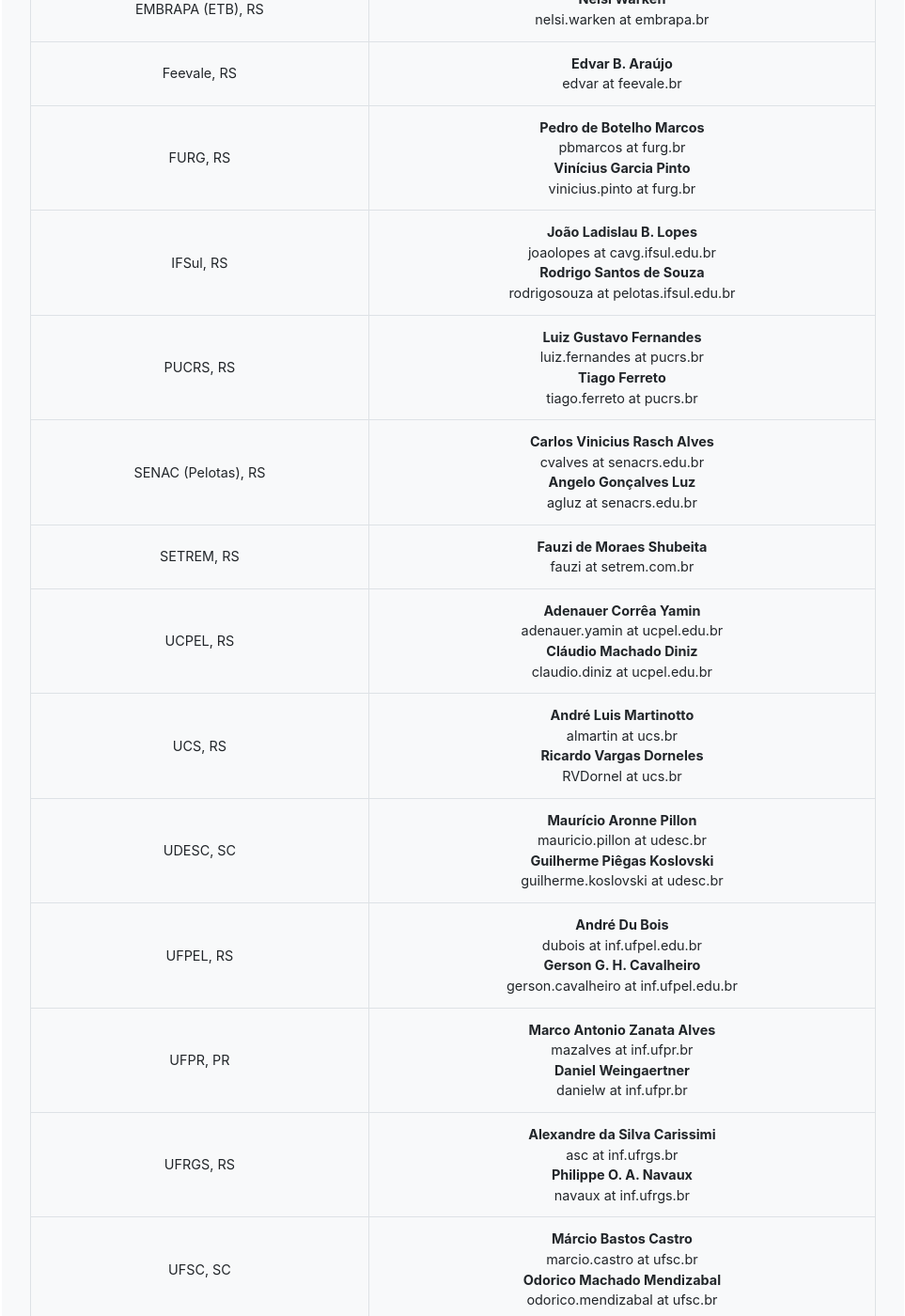
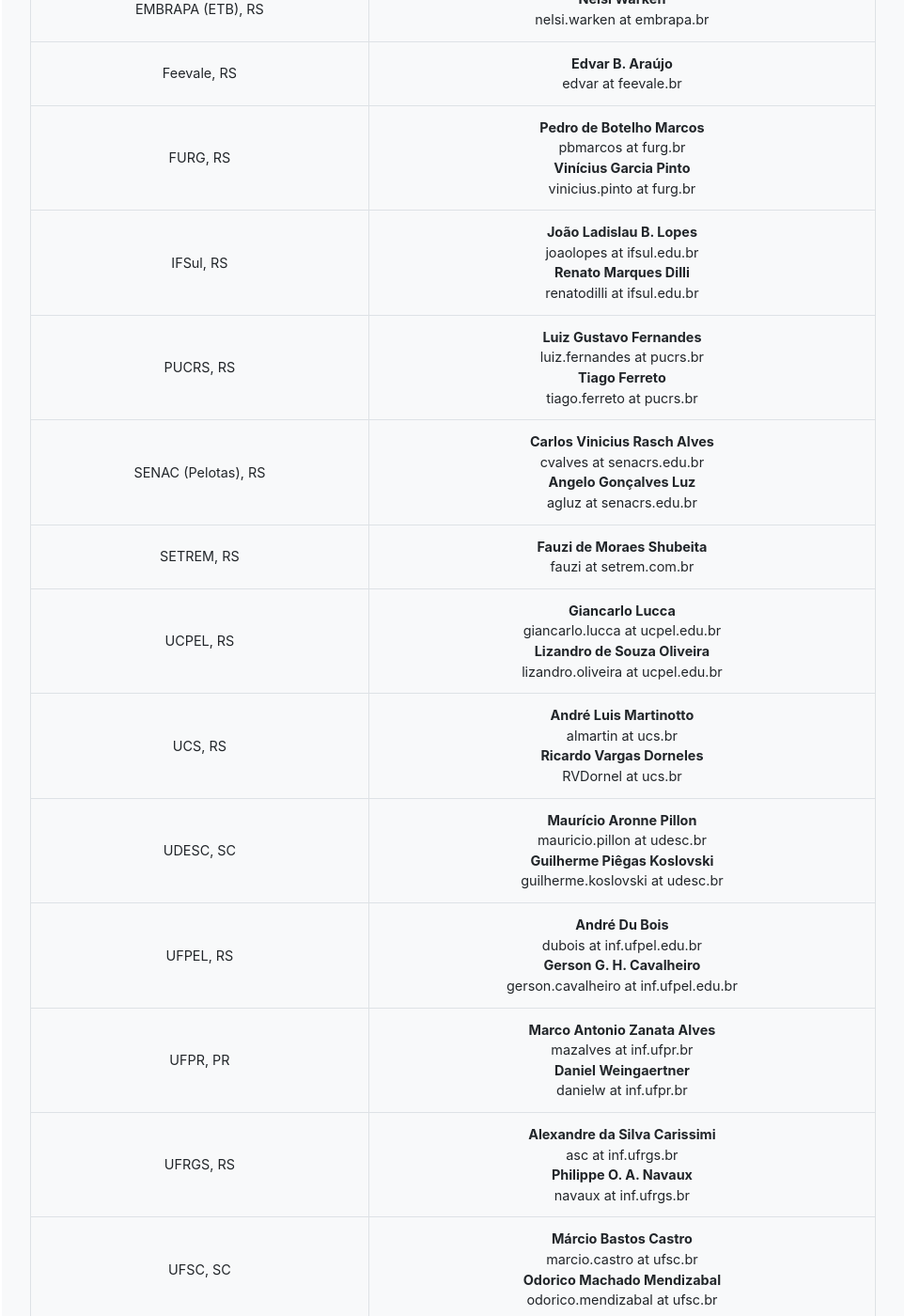
Before and after one commit to cradrs/cradrs.github.io, a Jekyll site: the page built from index.markdown, in a window 1280 px wide and 1400 px high, scrolled down 1978 px. Shown: the whole window at 94% size, without its empty margins (158-1121 px from the left). Built offline with Jekyll 4.4.1, drawn with Linux system fonts in a browser that asks for light colours; some of the changed text lies outside the part shown.

Commit message:
Update pagina-cradrs.yml

```diff
--- a/_data/pagina-cradrs.yml
+++ b/_data/pagina-cradrs.yml
@@ -67,9 +67,9 @@ comissao-deliberativa:
     nome: "IFSul, RS "
     representantes:
       - nome: "João Ladislau B. Lopes"
-        contato: "joaolopes at cavg.ifsul.edu.br"
-      - nome: "Rodrigo Santos de Souza"
-        contato: "rodrigosouza at pelotas.ifsul.edu.br"
+        contato: "joaolopes at ifsul.edu.br"
+      - nome: "Renato Marques Dilli"
+        contato: "renatodilli at ifsul.edu.br"
   - instituicao:
     nome: "PUCRS, RS "
     representantes:
@@ -92,10 +92,10 @@ comissao-deliberativa:
   - instituicao:
     nome: "UCPEL, RS"
     representantes:
-      - nome: "Adenauer Corrêa Yamin"
-        contato: "adenauer.yamin at ucpel.edu.br"
-      - nome: "Cláudio Machado Diniz"
-        contato: "claudio.diniz at ucpel.edu.br"
+      - nome: "Giancarlo Lucca"
+        contato: "giancarlo.lucca at ucpel.edu.br"
+      - nome: "Lizandro de Souza Oliveira"
+        contato: "lizandro.oliveira at ucpel.edu.br"
   - instituicao:
     nome: "UCS, RS"
     representantes:
@@ -153,10 +153,10 @@ comissao-deliberativa:
   #     - nome: "-"
   #       contato: ""
   - instituicao:
-    nome: "UNIFRA, RS"
+    nome: "UFN, RS"
     representantes:
       - nome: "Ana Paula Canal"
-        contato: "apc at unifra.br"
+        contato: "apc at ufn.edu.br"
   - instituicao:
     nome: "UNIJUI, RS"
     representantes:
```
